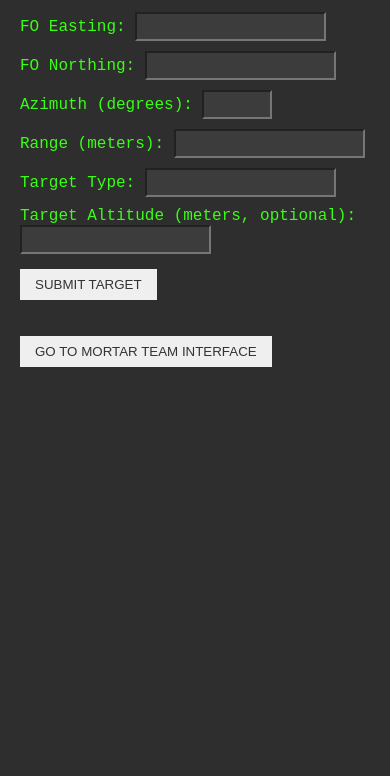
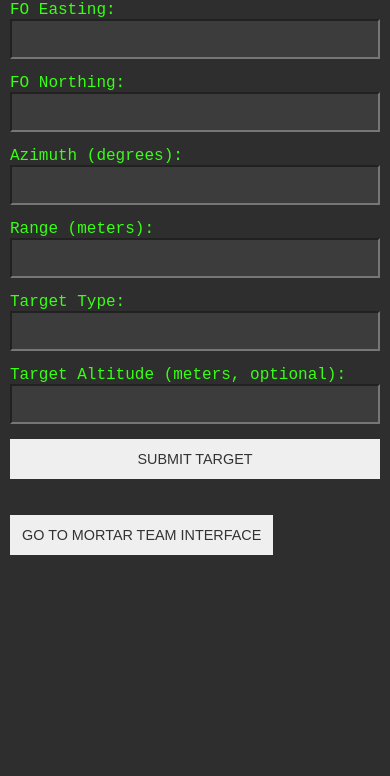
Before and after one commit to austin-maglinger/ARMA-MORTAR-APP, a website: page public/index.html in a window 390 px wide. Shown: the part 68-844 px from the top of the page. Drawn offline with Linux system fonts and the light colour scheme.

Commit message:
mobile scaling
Changes:
Added <meta name="viewport" ...> for proper scaling on mobile.

Used flex for the form to stack fields vertically.

Set max-width on the form to prevent it from stretching too wide on larger screens.

Adjusted padding, font sizes, and margins in a @media query for screens under 600px.

Ensured inputs and buttons are full-width and touch-friendly.

```diff
--- a/public/index.html
+++ b/public/index.html
@@ -2,43 +2,80 @@
 <html>
 <head>
   <title>FO Interface</title>
+  <meta name="viewport" content="width=device-width, initial-scale=1.0">
   <style>
     body {
       font-family: 'Courier New', monospace;
       background-color: #2e2e2e;
       color: #d4d4d4;
       margin: 20px;
+      padding: 0;
+      box-sizing: border-box;
     }
     h1, h2 {
       color: #olive-drab;
       text-transform: uppercase;
+      font-size: 1.8em;
+    }
+    form {
+      display: flex;
+      flex-direction: column;
+      max-width: 600px;
+      margin: 0 auto;
     }
     label {
       display: block;
       margin: 10px 0 5px;
-      color: #39FF14; /* Neon green for labels */
+      color: #39FF14; /* Neon green */
+      font-size: 1.1em;
     }
     input, select {
       background-color: #3c3c3c;
       border: 1px solid #olive-drab;
       color: #d4d4d4;
-      padding: 5px;
+      padding: 8px;
+      width: 100%;
+      box-sizing: border-box;
+      font-size: 1em;
     }
     button {
       background-color: #olive-drab;
-      color: #333; /* Dark text for contrast */
+      color: #333;
       border: none;
-      padding: 8px 15px;
+      padding: 10px 20px;
       margin: 10px 0;
       cursor: pointer;
       text-transform: uppercase;
+      font-size: 1em;
     }
     button:hover {
       background-color: #556b2f;
-      color: #fff; /* White text on hover */
+      color: #fff;
     }
     p {
       color: #d4d4d4;
+      font-size: 1em;
+      word-wrap: break-word;
+    }
+    /* Mobile adjustments */
+    @media (max-width: 600px) {
+      h1, h2 {
+        font-size: 1.5em;
+      }
+      label {
+        font-size: 1em;
+      }
+      input, select {
+        padding: 10px;
+        font-size: 0.9em;
+      }
+      button {
+        padding: 12px;
+        font-size: 0.9em;
+      }
+      body {
+        margin: 10px;
+      }
     }
   </style>
 </head>
```
